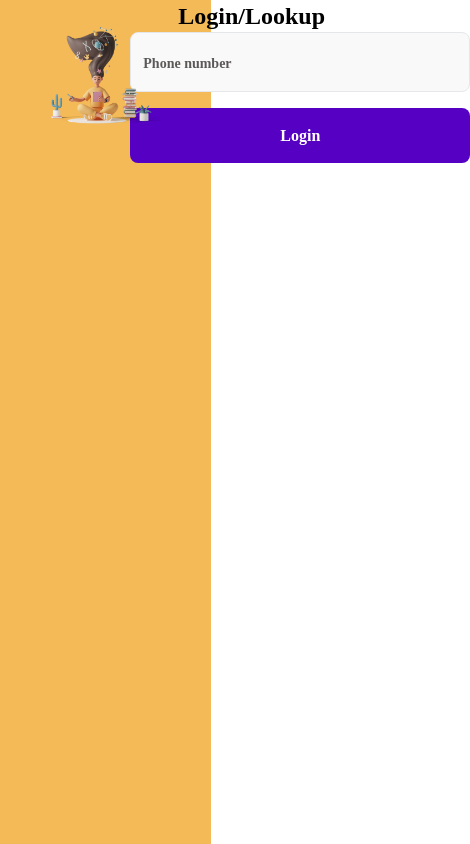
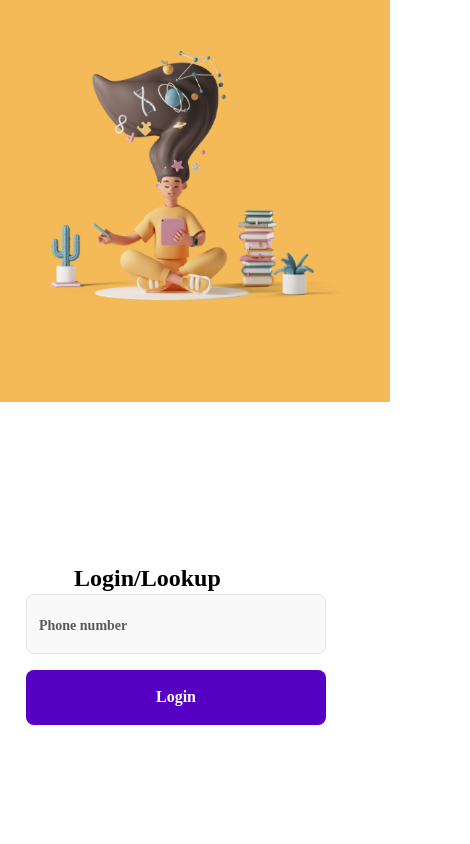
Before and after one commit to akanandhu/learn-react, a Next.js app: page /login/loginPage in a window 390 px wide. Shown: the whole page, 470 px wide, since content can reach past the window. Built offline with nearby package versions, Linux system fonts and the light colour scheme.

Commit message:
loginpage changes

```diff
--- a/components/Signin.tsx
+++ b/components/Signin.tsx
@@ -2,11 +2,11 @@ import React from 'react'
 
 function Signin() {
   return (
-    <div className='flex justify-center md:flex md:justify-center md:pt-[20%] md:pr-[13%] md:pl-[10%] lg:flex lg:justify-center lg:pt-[20%] lg:pr-[13%] lg:pl-[10%] '>
-        <div className=' lg:w-[82%]  lg:flex lg:flex-col lg:gap-4 lg:pl-16 lg:rounded-md lg:pb-20 lg:pr-6 lg:pt-20 lg:border shadow-[0px_opx_2px_rgba(0,0,0,0.2)] lg:bg-tableBG lg:justify-center  '>
-            <h1 className="lg:font-['Montserrat_Regular'] lg:mb-8 md:font-['Montserrat_Regular'] font-['Montserrat_Regular'] text-2xl font-extrabold pl-12 ">Login/Lookup</h1>
-            <input type='number' className=" bg-boxBG h-[60px] mb-4 rounded-lg pl-3 w-[340px] placeholder:text-sm placeholder:pl-0 placeholder:text-placeText placeholder:font-semibold placeholder:font-['Montserrat_Regular'] placeholder:pb-10 border border-solid   " placeholder='Phone number'></input>
-            <button className="bg-loginbutton text-white rounded-lg h-[55px] w-[340px] lg:font-['Montserrat_Regular'] md:font-['Montserrat_Regular'] font-['Montserrat_Regular'] font-semibold " >Login</button>
+    <div className=' mb-0 gap-5 flex-row md:mt-24  flex justify-center md:flex md:justify-center md:pt-[20%] md:pr-[13%] md:pl-[10%] lg:flex lg:justify-center lg:pt-[5%] lg:pr-[13%] lg:pl-[5%] '>
+        <div className=' pl-5 flex flex-col  w-[70%]  justify-center  md:pl-10  md:gap-8 lg:w-[82%]  lg:flex lg:flex-col lg:gap-4 lg:pl-16 lg:rounded-md lg:pb-20 lg:pr-6 lg:pt-10 lg:border shadow-[0px_opx_2px_rgba(0,0,0,0.2)] lg:bg-tableBG lg:justify-center  '>
+            <h1 className=" font-lg md:mb-8 lg:font-['Montserrat_Regular'] lg:mb-8 md:font-['Montserrat_Regular'] font-['Montserrat_Regular'] text-2xl font-extrabold pl-12 ">Login/Lookup</h1>
+            <input type='number' className=" md:mb-8 bg-boxBG h-[60px] mb-4 rounded-lg pl-3 w-[300px] placeholder:text-sm placeholder:pl-0 placeholder:text-placeText placeholder:font-semibold placeholder:font-['Montserrat_Regular'] placeholder:pb-10 border border-solid   " placeholder='Phone number'></input>
+            <button className= " md:mb-8 bg-loginbutton text-white rounded-lg h-[55px] w-[300px] lg:font-['Montserrat_Regular'] md:font-['Montserrat_Regular'] font-['Montserrat_Regular'] font-semibold " >Login</button>
         </div>
 
     </div>
--- a/pages/login/loginPage.tsx
+++ b/pages/login/loginPage.tsx
@@ -5,14 +5,14 @@ import Signin from '../../components/Signin';
 
 function loginPage() {
   return (
-    <div className='h-screen w-[100%] flex flex-row'>
-      <div className='h-full w-[54%] bg-orangeBG flex justify-center '>
-      <div className='h-[63%] w-[78%] pt-[13%] pl-[13%] pr-[11%] pb-[21%]  '>
+    <div className='h-screen w-full lg:flex lg:flex-row md:flex md:flex-row flex flex-col'>
+      <div className='w-screen lg:h-full lg:w-[54%] lg:bg-orangeBG lg:flex lg:justify-center md:h-full md:w-[54%] md:bg-orangeBG md:flex md:justify-center h-full  bg-orangeBG flex justify-center'>
+      <div className='h-[63%] w-full pt-[13%] pl-[13%] pr-[11%] pb-[21%]  '>
         <Image src={student} className="object-scale-down" />
       </div>
       </div>
 
-      <div className='h-full w-[46%] bg-white'>
+      <div className=' ml-10 mt-10 h-full w-[40%] bg-white flex justify-center align-middle md:h-full md:w-[100%] md:bg-white md:flex md:justify-center md:align-middle lg:h-full lg:w-[46%] lg:bg-white lg:flex lg:justify-center lg:align-middle'>
         <Signin/>
 
       </div>
```
